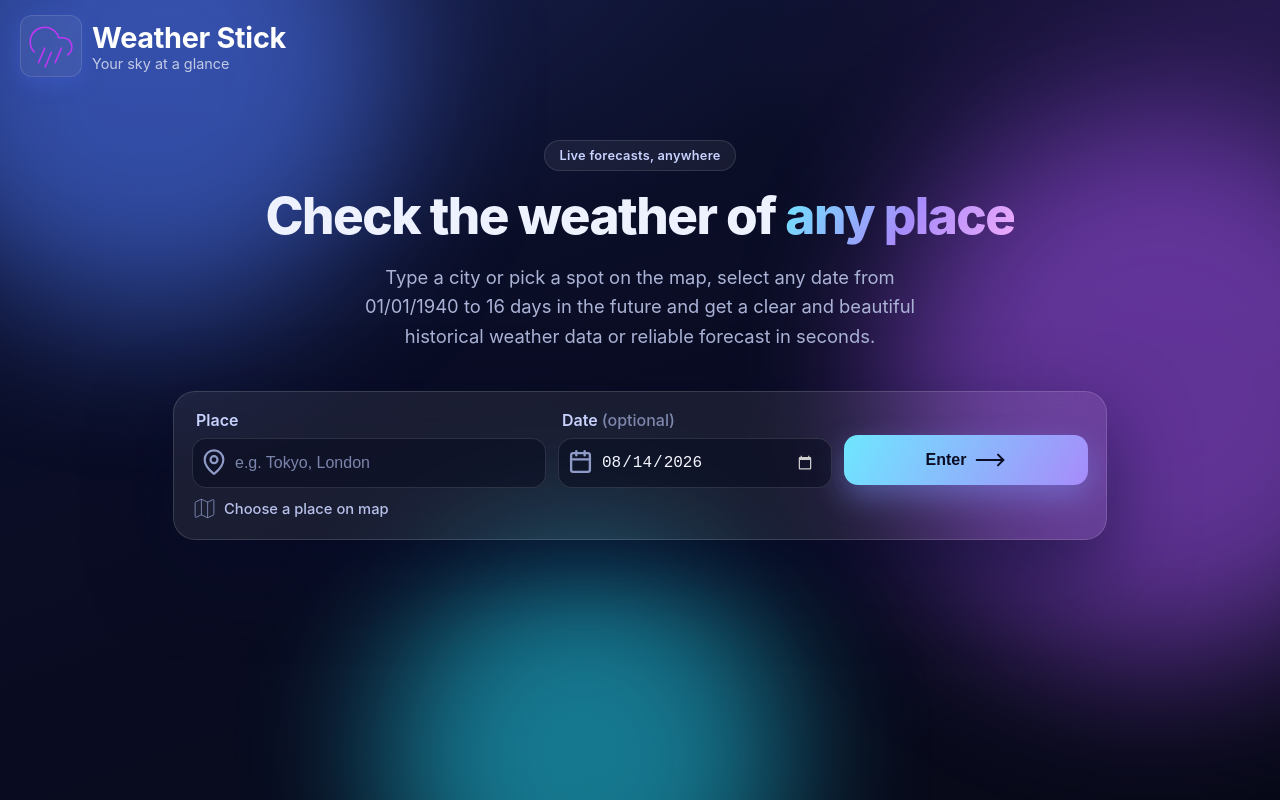
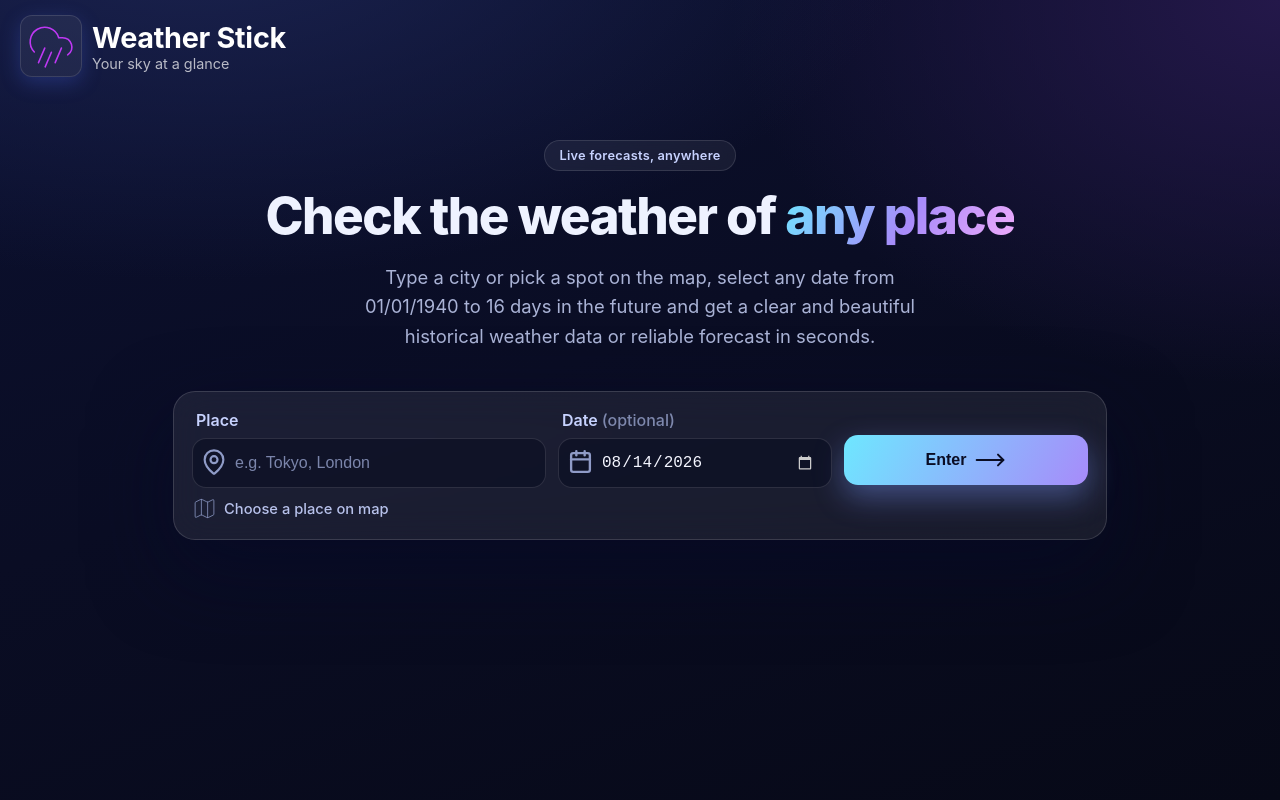
Before and after one commit to prashant5pbr/weather-stick, a Next.js app: page / in a window 1280 px wide. Built offline with nearby package versions, Linux system fonts and the light colour scheme.

Commit message:
Changed the background style.

```diff
--- a/src/components/background.tsx
+++ b/src/components/background.tsx
@@ -3,10 +3,11 @@ import styles from '@/css/page.module.css';
 // Component to create background style
 const Background = function () {
   return (
-    <div className={styles.aurora} aria-hidden="true">
-      <span className={`${styles.blob} ${styles.blobOne}`} />
-      <span className={`${styles.blob} ${styles.blobTwo}`} />
-      <span className={`${styles.blob} ${styles.blobThree}`} />
+    <div className={styles.canvas} aria-hidden="true">
+      <div className={styles.sky} />
+      <div className={styles.sun} />
+      <div className={styles.beams} />
+      <div className={styles.haze} />
     </div>
   );
 };
```
